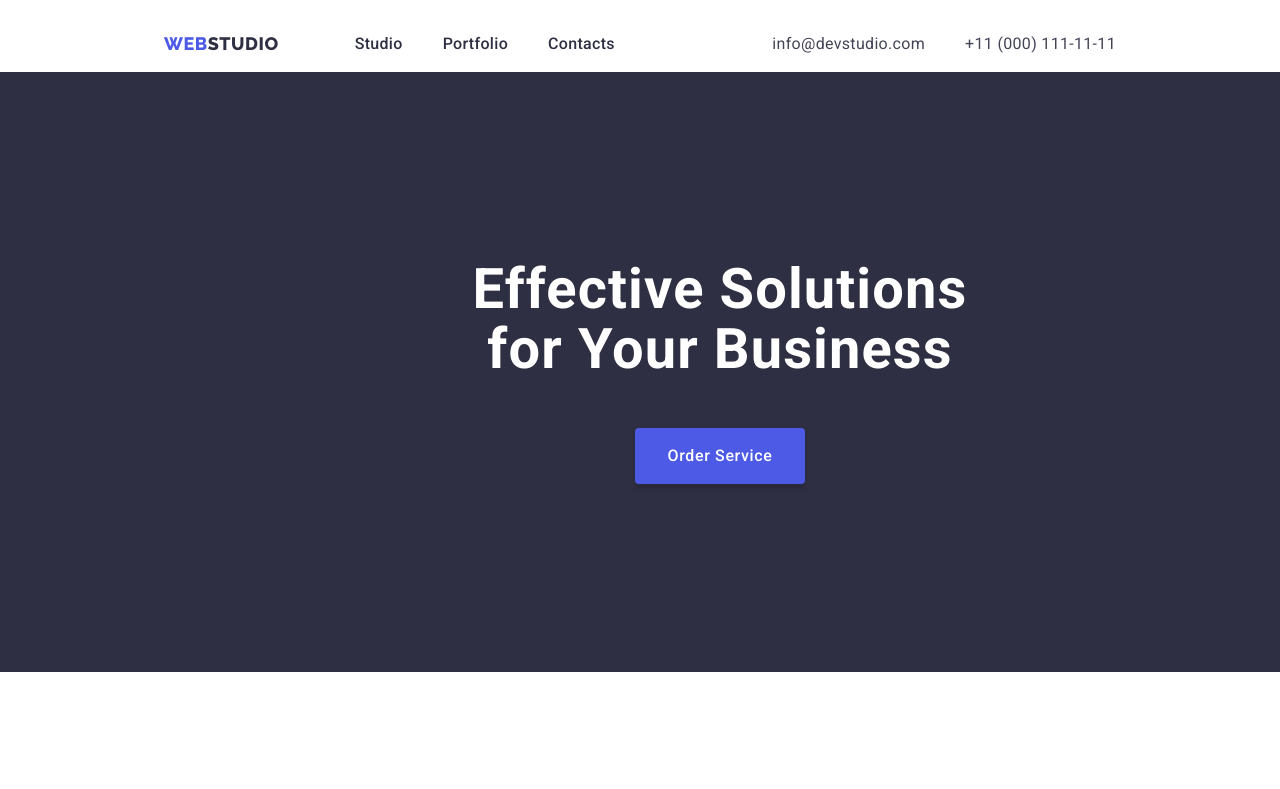
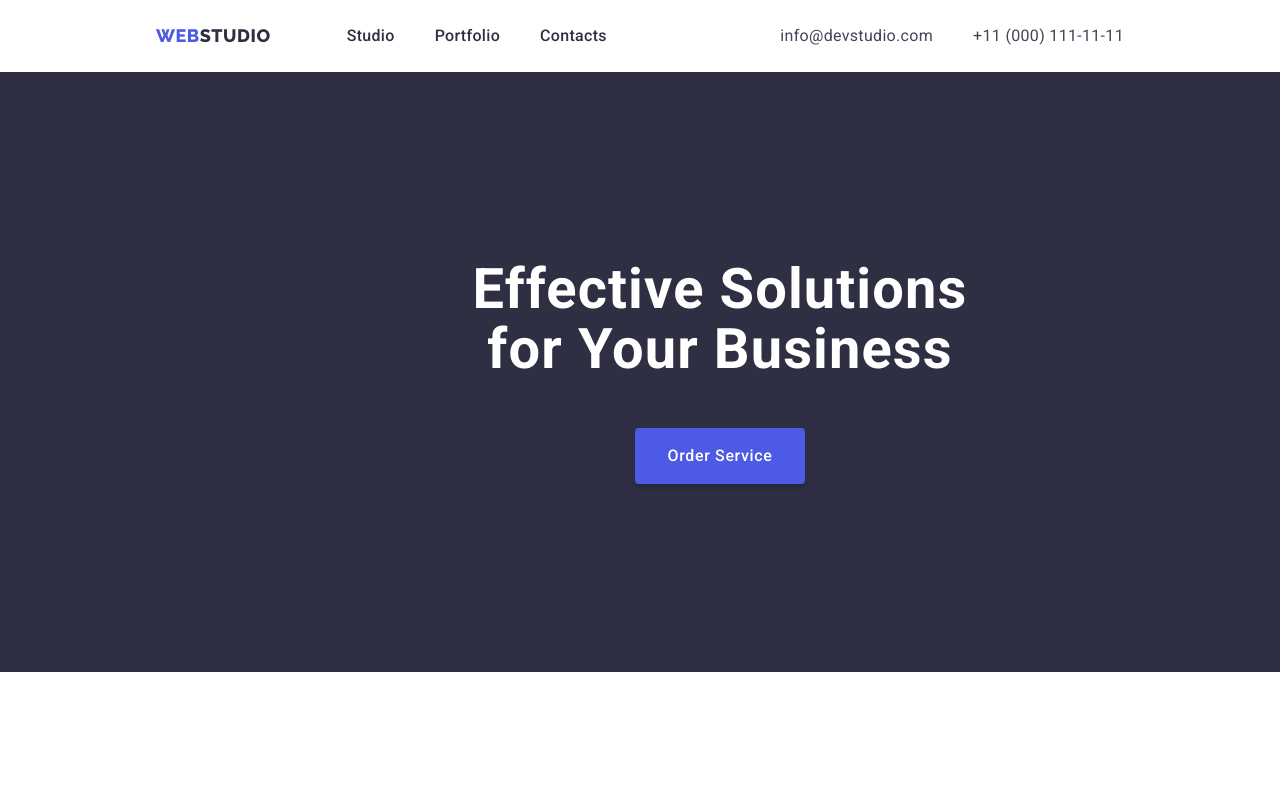
Before and after one commit to AAA-191171/goit-markup-hw-03, a plain HTML site: page index.html in a window 1280 px wide. Shown: the top 789 px of the page. Drawn offline with Linux system fonts and the light colour scheme.

Commit message:
update index.html

```diff
--- a/css/styles.css
+++ b/css/styles.css
@@ -21,7 +21,7 @@ img {
 *,
 *::before,
 *::after {
-  box-sizing: inherit;
+  box-sizing: border-box;
 }
 
 :root {
@@ -61,8 +61,9 @@ img {
 
 body {
   font-family: 'Roboto', sans-serif;
-  color: var(--body-color, #434455);
-  background-color: var(--body-background-color, #ffffff);
+  color: var(--body-color);
+  background-color: var(--body-background-color);
+  margin: 0;
 }
 
 .list {
@@ -86,10 +87,10 @@ body {
 
 .header {
   box-sizing: border-box;
-  border-bottom: 1px; solid var(--header-color);
+  border-bottom: 1px;
+
   padding-top: 24px;
   padding-bottom: 24px;
-
 }
 .header-container {
   display: flex;
```
